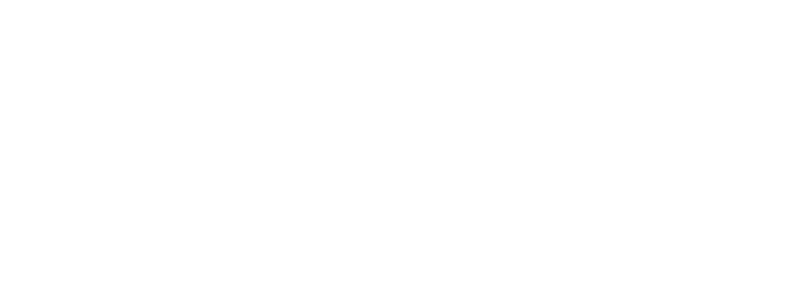
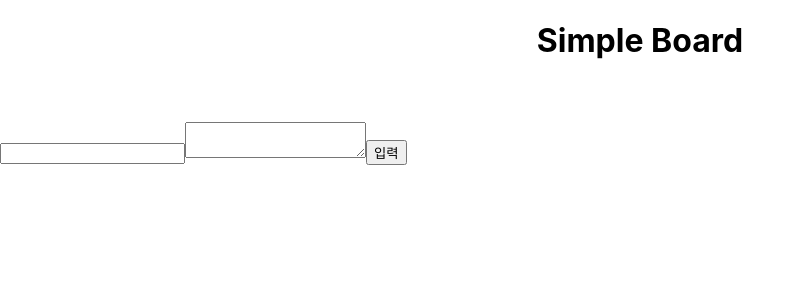
Before and after one commit to aowiql/simplecrud, a React (Create React App) app in the folder client/: page /input in a window 1280 px wide. Before the commit this address had no page. Shown: the top 300 px of the page, without its empty margins (0-805 px from the left). Built offline with nearby package versions, Linux system fonts and the light colour scheme.

Commit message:
페이지, 컴포넌트 추가

```diff
--- a/client/src/App.tsx
+++ b/client/src/App.tsx
@@ -1,13 +1,19 @@
 import { Route, Routes } from "react-router-dom";
 import MainPage from "./pages/MainPage";
 import DetailPage from "./pages/DetailPage";
+import Donepage from "./pages/DonePage";
+import InputPage from "./pages/InputPage";
+import Title from "./components/Title/Title";
 
 const App = () => {
   return (
     <>
+      <Title />
       <Routes>
         <Route path="/" element={<MainPage />} />
+        <Route path="/input" element={<InputPage />} />
         <Route path="/detail/:id" element={<DetailPage />} />
+        <Route path="/done/:id" element={<Donepage />} />
       </Routes>
     </>
   );
--- /dev/null
+++ b/client/src/components/Input/InputComponent.css
@@ -0,0 +1,2 @@
+.boardPost {
+}
--- /dev/null
+++ b/client/src/components/Input/InputComponent.tsx
@@ -0,0 +1,13 @@
+import "./InputComponent";
+
+const InputComponent = () => {
+  return (
+    <div>
+      <input />
+      <textarea className="boardPost"></textarea>
+      <button>입력</button>
+    </div>
+  );
+};
+
+export default InputComponent;
--- /dev/null
+++ b/client/src/components/Title/Title.css
@@ -0,0 +1,6 @@
+.title {
+  display: flex;
+  flex-direction: column;
+  align-items: center;
+  margin-bottom: 40px;
+}
--- /dev/null
+++ b/client/src/components/Title/Title.tsx
@@ -0,0 +1,13 @@
+import "./Title.css";
+
+const Title = () => {
+  return (
+    <>
+      <div className="title">
+        <h1>Simple Board</h1>
+      </div>
+    </>
+  );
+};
+
+export default Title;
--- /dev/null
+++ b/client/src/pages/DonePage.tsx
@@ -0,0 +1,9 @@
+const Donepage = () => {
+  return (
+    <>
+      <h1>Done</h1>
+    </>
+  );
+};
+
+export default Donepage;
--- /dev/null
+++ b/client/src/pages/InputPage.tsx
@@ -0,0 +1,11 @@
+import InputComponent from "../components/Input/InputComponent";
+
+const InputPage = () => {
+  return (
+    <>
+      <InputComponent />
+    </>
+  );
+};
+
+export default InputPage;
```
